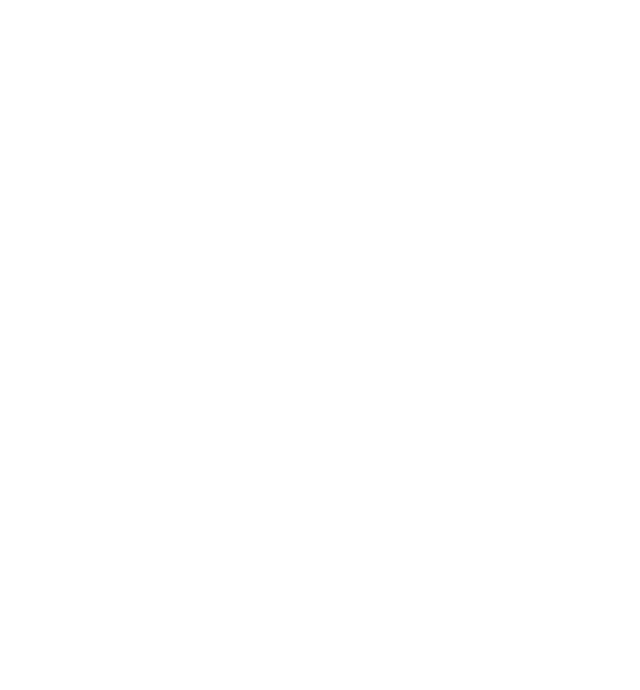
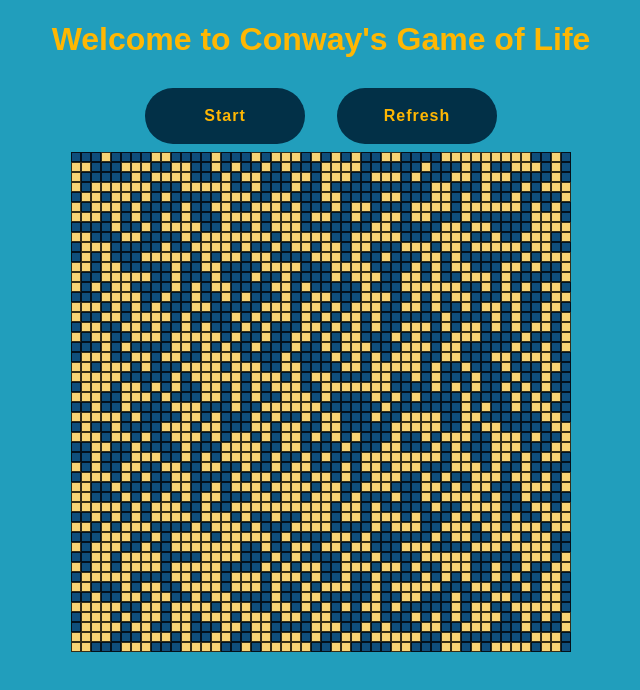
Before and after one commit to Jmonmany/202210-W6-javi-monmany, a website with bundled scripts: page index.html in a window 1280 px wide. Shown: the whole page, without its empty margins (319-959 px from the left). Built offline with nearby package versions, Linux system fonts and the light colour scheme.

Commit message:
Added html and sass

```diff
--- a/index.html
+++ b/index.html
@@ -9,5 +9,18 @@
         <script src="/index.js" type="module"></script>
         <link rel="shortcut icon" href="/assets/favicon.png" type="image/png" />
     </head>
-    <body></body>
+    <body>
+        <header>
+            <h1>Welcome to Conway's Game of Life</h1>
+        </header>
+        <main class="main">
+            <div class="main__buttons">
+                <button id="start-button">Start</button>
+                <button id="refresh-button">Refresh</button>
+            </div>
+
+            <table id="board"></table>
+        </main>
+        <footer></footer>
+    </body>
 </html>
--- a/index.js
+++ b/index.js
@@ -1,4 +1,4 @@
 // Ignoring from sonar coverage
-// import { setup, nextArray } from './js_modules/gameFunctions.js';
-// const grid = setup();
-// nextArray(grid, 10, 10);
+import { setGame } from './js_modules/gameFunctions.js';
+
+setGame();
--- a/js_modules/gameFunctions.js
+++ b/js_modules/gameFunctions.js
@@ -1,66 +1,115 @@
+let htmlElements = [];
+let EMPTY = 0;
+const size = 50;
+let cells = [];
+
+const refreshButton = document.getElementById('refresh-button');
+const playButton = document.getElementById('start-button');
+
 export const randomNumber = (maximum, minimum) => {
     const number =
         Math.floor(Math.random() * (maximum - minimum + 1)) + minimum;
     return number;
 };
 
-export function make2DArray(columns, rows) {
-    let array = new Array(columns);
-    for (let i = 0; i < array.length; i++) {
-        array[i] = new Array(rows);
-    }
-    return array;
-}
-let grid;
-const columns = 10;
-const rows = 10;
-export function setup() {
-    grid = make2DArray(columns, rows);
-    for (let i = 0; i < columns; i++) {
-        for (let j = 0; j < rows; j++) {
-            grid[i][j] = randomNumber(1, 0);
+// const tiles = document.querySelectorAll('.tile');
+export function make2DArray(cells, size) {
+    let table = document.getElementById('board');
+    for (let i = 0; i < size; i++) {
+        let tr = document.createElement('tr');
+        let tdElements = [];
+        cells.push(new Array(size).fill(EMPTY));
+        htmlElements.push(tdElements);
+        table.appendChild(tr);
+        for (let j = 0; j < size; j++) {
+            let td = document.createElement('td');
+            // old way
+            // tile.id = i.toString() + '-' + j.toString();
+            // tile.classList.add('tile');
+            // document.getElementById('board').append(tile);
+            tdElements.push(td);
+            tr.appendChild(td);
         }
     }
-    return grid;
 }
 
-export function nextArray(grid, columns, rows) {
-    let next = make2DArray(columns, rows);
-    for (let i = 0; i < columns; i++) {
-        for (let j = 0; j < rows; j++) {
-            let state = grid[i][j];
+export function setup(cells, size) {
+    for (let i = 0; i < size; i++) {
+        for (let j = 0; j < size; j++) {
+            // let tile = document.getElementById(`${i}-${j}`);
+            htmlElements[i][j].setAttribute(
+                'class',
+                'cell ' + (cells[i][j] === 1 ? 'alive' : 'dead')
+            );
+        }
+    }
+}
 
-            // Playing with the borders
-            // if (i === 0 || i === columns - 1 || j === 0 || j === rows - 1) {
+export function setGame() {
+    make2DArray(cells, size);
+    for (let i = 0; i < size; i++) {
+        for (let j = 0; j < size; j++) {
+            cells[i][j] = randomNumber(1, 0);
+        }
+    }
+    setup(cells, size);
+    console.log(cells);
+}
+
+export function nextArray() {
+    let newCells = [];
+    for (let i = 0; i < size; i++) {
+        newCells.push(new Array(size).fill(EMPTY));
+        for (let j = 0; j < size; j++) {
+            let state = cells[i][j];
+
+            // Playing with borders
+            // if (i === 0 || i === size - 1 || j === 0 || j === size - 1) {
             //     next[i][j] = state;
             // } else {
-            let neighbors = countNeighbors(grid, i, j, columns, rows);
+            let neighbors = countNeighbors(cells, i, j, size);
             if (state === 0 && neighbors === 3) {
-                next[i][j] = 1;
+                newCells[i][j] = 1;
                 continue;
             }
             if (state === 1 && (neighbors < 2 || neighbors > 3)) {
-                next[i][j] = 0;
+                newCells[i][j] = 0;
                 continue;
             }
-            next[i][j] = state;
+            newCells[i][j] = state;
             // }
         }
     }
-    grid = next;
-    return grid;
+    cells = newCells;
+    console.log(cells);
+    setup(cells, size);
+    return cells;
 }
-export function countNeighbors(grid, x, y, columns, rows) {
+export function countNeighbors(cells, x, y, size) {
     let sum = 0;
     for (let i = -1; i < 2; i++) {
         for (let j = -1; j < 2; j++) {
-            // Playing with the borders
+            // Playing with borders
             // sum += grid[x + i][y + j];
-            let column = (x + i + columns) % columns;
-            let row = (y + j + rows) % rows;
-            sum += grid[column][row];
+            let column = (x + i + size) % size;
+            let row = (y + j + size) % size;
+            sum += cells[column][row];
         }
     }
-    sum -= grid[x][y];
+    sum -= cells[x][y];
     return sum;
 }
+
+export function startGame() {
+    playButton.style.display = 'none';
+    setInterval(() => {
+        nextArray();
+    }, 1000);
+}
+
+export const reloadGame = () => {
+    window.location.reload();
+};
+
+playButton.addEventListener('click', startGame);
+refreshButton.addEventListener('click', reloadGame);
--- a/scss/styles.scss
+++ b/scss/styles.scss
@@ -1,8 +1,68 @@
 * {
     box-sizing: border-box;
+    font-family: 'Poppins', sans-serif;
 }
 
 body {
     min-height: 100vh;
     margin: 0;
+    background-color: #219ebc;
 }
+
+header {
+    display: flex;
+    justify-content: center;
+}
+
+h1 {
+    color: #ffb703;
+}
+
+.main {
+    display: flex;
+    flex-direction: column;
+    justify-content: center;
+    align-items: center;
+    &__buttons {
+        display: flex;
+        margin: 0.5rem;
+    }
+    table {
+        border-spacing: 0;
+    }
+    button {
+        margin-inline: 1rem;
+        width: 10rem;
+        height: 3.5rem;
+        border-radius: 3rem;
+        border: none;
+        color: #ffb703;
+        font-weight: 600;
+        font-size: 1rem;
+        line-height: 1.5rem;
+        letter-spacing: 1px;
+        padding: 0.5rem 1rem;
+        cursor: pointer;
+    }
+    #start-button {
+        background: #023047;
+    }
+    #refresh-button {
+        background: #023047;
+    }
+}
+.cell {
+    margin: 0;
+    padding: 0;
+    height: 10px;
+    width: 10px;
+    border: solid 1px rgba(0, 0, 0, 0.788);
+}
+
+.alive {
+    background-color: #0f4e7b;
+}
+
+.dead {
+    background-color: #f8d374;
+}
```
Also changed, not shown: css/styles.css, 1 other file.
